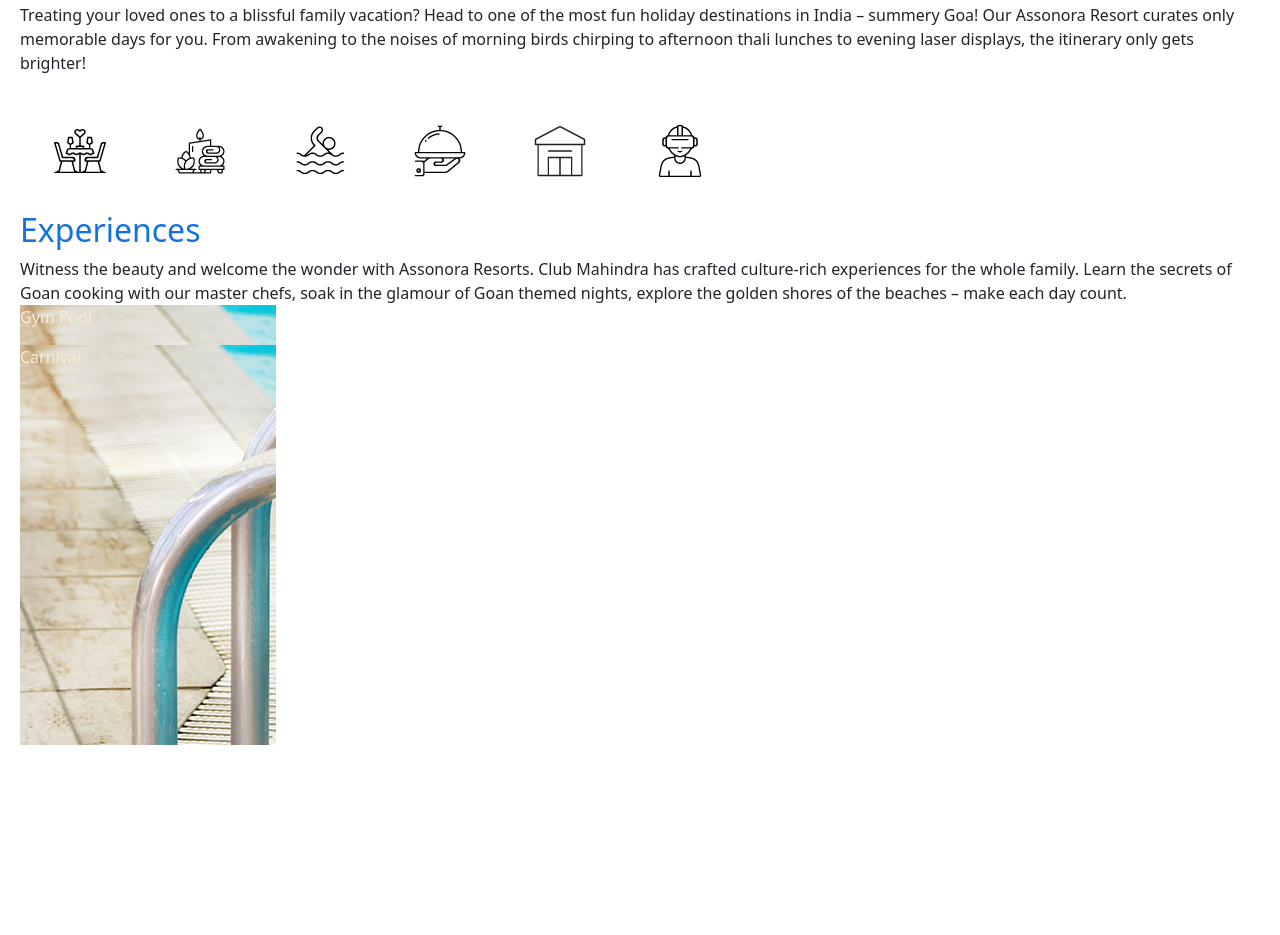
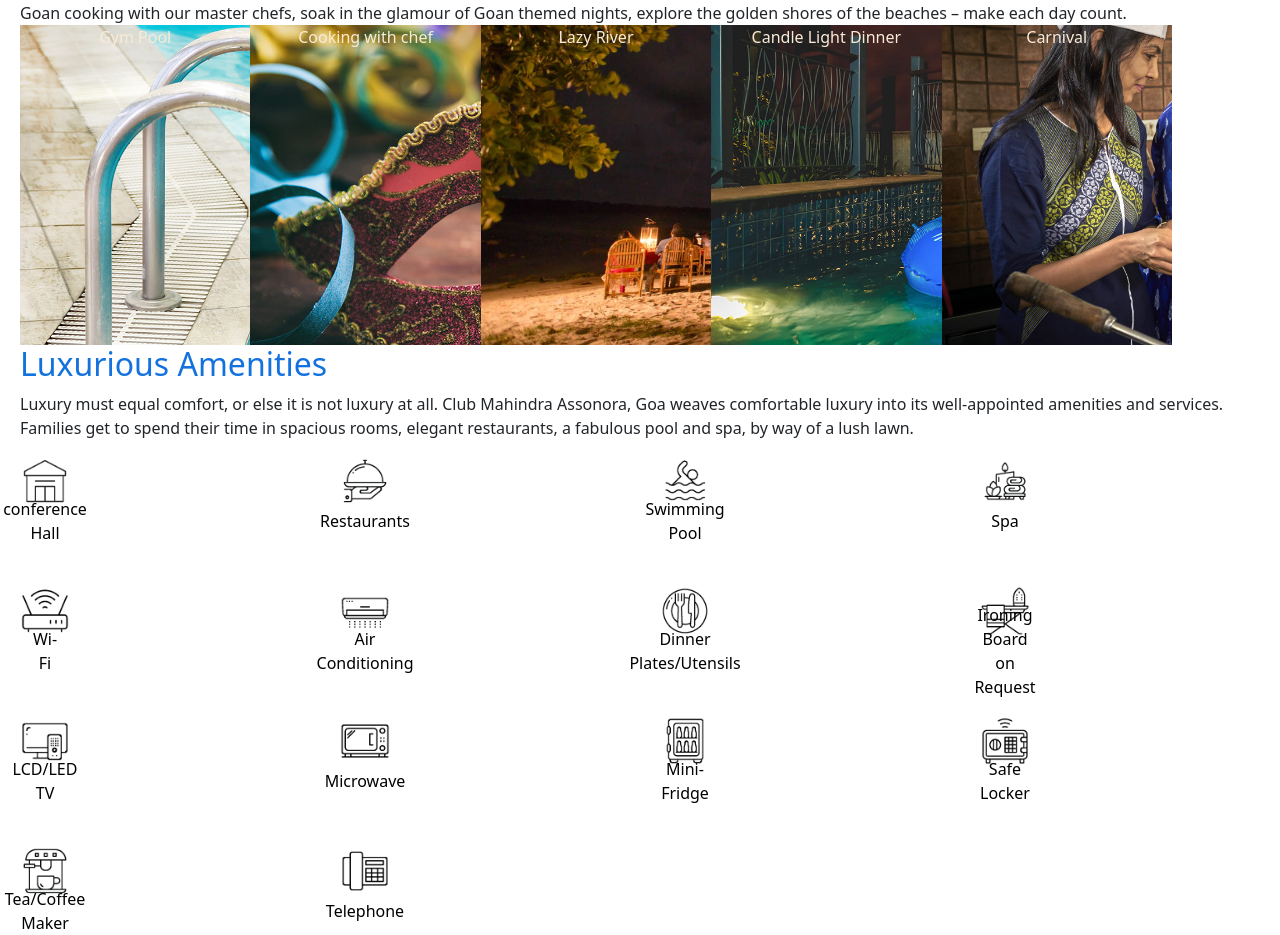
Before and after one commit to SowmyaSajjan/timespro, a plain HTML site: page Club_mahindra/index.html in a window 1280 px wide. Shown: the part 934-1869 px from the top of the page. Before the commit the page ends 1679 px from the top, so only its background shows below. Drawn offline with nearby package versions, Linux system fonts and the light colour scheme.

Commit message:
hands_on_project

```diff
--- a/Club_mahindra/index.html
+++ b/Club_mahindra/index.html
@@ -15,12 +15,13 @@
                     <img src="./assests/images/logo.svg">
                 <div id="nav-bar">
                     <a href="#">Home</a>
-            <a href="#">Rooms</a>
-            <a href="#">Inquiry</a>
+                    <a href="./rooms.html">Rooms</a>
+                    <a href="./inquiry.html">Inquiry</a>
                 </div>
                 </div>
                 <div class="display-3">
-            Club Mahindra Assonara, Goa</div>
+                     Club Mahindra Assonara, Goa
+                </div>
                 <div class="display-4">
                     Bardez, Goa
                 </div>
@@ -55,16 +56,111 @@
             Witness the beauty and welcome the wonder with Assonora Resorts. Club Mahindra has crafted culture-rich experiences for the whole family. Learn the secrets of Goan cooking with our master chefs, soak in the glamour of Goan themed nights, explore the golden shores of the beaches – make each day count.
         </div>
         <div class="img-contain">
-                <div class="img-con">
+            <div class="thumbnail">
             <p>
                Gym Pool
             </p>
-                <div class="img-con">
+            </div>
+            <div class="thumbnail">
+            <p>
+                Cooking with chef
+            </p>
+            </div>
+            <div class="thumbnail">
+            <p>
+                Lazy River
+            </p>
+            </div>
+            <div class="thumbnail">
+            <p>
+                Candle Light Dinner
+            </p>
+            </div>
+            <div class="thumbnail">
             <p>
                 Carnival
             </p>
             </div>
         </div>
+        <div class="section-head h2">
+            Luxurious Amenities
+        </div>
+        <div>
+            Luxury must equal comfort, or else it is not luxury at all. Club Mahindra Assonora,
+            Goa weaves comfortable luxury into its well-appointed amenities and services.
+            Families get to spend their time in spacious rooms, elegant restaurants, a fabulous                 pool and spa, by way of a lush lawn.
+        </div>
+        <div class="icons-desc">
+            <div class="icon-container">
+                <p>
+                    conference Hall
+                </p>
+            </div>
+            <div class="icon-container">
+                <p>
+                    Restaurants
+                </p>
+            </div>
+            <div class="icon-container">
+                <p>
+                    Swimming Pool
+                </p>
+            </div>
+            <div class="icon-container">
+                <p>
+                    Spa
+                </p>
+            </div>
+            <div class="icon-container">
+                <p>
+                    Wi-Fi
+                </p>
+            </div>
+            <div class="icon-container">
+                <p>
+                    Air Conditioning
+                </p>
+            </div>
+            <div class="icon-container">
+                <p>
+                    Dinner Plates/Utensils
+                </p>
+            </div>
+            <div class="icon-container">
+                <p>
+                    Ironing Board on Request
+                </p>
+            </div>
+            <div class="icon-container">
+                <p>
+                    LCD/LED TV
+                </p>
+            </div>
+            <div class="icon-container">
+                <p>
+                    Microwave
+                </p>
+            </div>
+            <div class="icon-container">
+                <p>
+                    Mini-Fridge
+                </p>
+            </div>
+            <div class="icon-container">
+                <p>
+                    Safe Locker
+                </p>
+            </div>
+            <div class="icon-container">
+                <p>
+                    Tea/Coffee Maker
+                </p>
+            </div>
+            <div class="icon-container">
+                <p>
+                    Telephone
+                </p>
+            </div>
         </div>
      </section>
 </body>
--- a/Club_mahindra/styles/home.css
+++ b/Club_mahindra/styles/home.css
@@ -3,15 +3,15 @@ body{
 }
 #header{
 background-image: url('../assests/images/hero.jpg');
-height: 100%;
+height: 60vh;
 background-size: cover;
 color: antiquewhite;
 }
 .overlay{
     width: auto;
-    height: 100%;
+    height: 60vh;
     background-color: black;
-    opacity: 0.6;
+    opacity: 0.7;
     z-index:-4;
 }
 #div-flex{
@@ -42,20 +42,108 @@ color: antiquewhite;
 .section-head{
     color: rgb(19, 114, 222);
 }
-.img-con{
-    background-image: url('../assests/images/Gym\ Pool.jpg');
-    height: 50vh;
-    width: 20vw;
-}
-.img-con>p{
-    color: antiquewhite;
-}
+
 .img-contain{
     display: flex;
+    height: 40vh;
+    width: 100vw;
 }
-.img-contain:nth-child(1){
+.thumbnail{
+    width: 18%;
+    background-size: cover;
+}
+.thumbnail p{
+    color: antiquewhite;
+    text-align: center;
+}
+.thumbnail:nth-child(1){
     background-image: url('../assests/images/Gym\ Pool.jpg');
 }
-.img-contain:nth-child(2){
+.thumbnail:nth-child(2){
     background-image: url('../assests/images/Carnival.jpg');
 }
+.thumbnail:nth-child(3){
+    background-image: url('../assests/images/Candlelight\ Dinner.jpg');
+}
+.thumbnail:nth-child(4){
+    background-image: url('../assests/images/Lazy\ River.jpg');
+}
+.thumbnail:nth-child(5){
+    background-image: url('../assests/images/Cooking\ with\ chef.jpg');
+}
+header{
+    width: 100vw;
+}
+.row{
+    height: 40vh;
+    width: 80vw;
+    column-gap: 20px;
+}
+.row .col{
+    padding: 20px;
+}
+.icons-desc{
+    display: grid;
+    grid-template-columns: repeat(4,1fr);
+    height: 40vh;
+    width: 100vw;
+    margin-top: 1rem;
+}
+.icon-container{
+    width: 50px;
+    height: 50px;
+    margin-bottom: 5rem ;
+    background-size: cover;
+    padding: 20px;
+    display: flex;
+    align-items: center;
+    flex-direction: column;
+    justify-content: center;
+}
+.icon-container p{
+    margin-top: 6rem;
+    color: black;
+    text-align: center;
+}
+.icon-container:nth-child(1){
+    background-image: url('../assests/images/conference\ hall.png');
+}
+.icon-container:nth-child(2){
+    background-image: url('../assests/images/restaurant.png');
+}
+.icon-container:nth-child(3){
+    background-image: url('../assests/images/swim.png');
+}
+.icon-container:nth-child(4){
+    background-image: url('../assests/images/spa.png');
+}
+.icon-container:nth-child(5){
+    background-image: url('../assests/images/wifi.png');
+}
+.icon-container:nth-child(6){
+    background-image: url('../assests/images/ac.png');
+}
+.icon-container:nth-child(7){
+    background-image: url('../assests/images/plates.png');
+}
+.icon-container:nth-child(8){
+    background-image: url('../assests/images/ironing.png');
+}
+.icon-container:nth-child(9){
+    background-image: url('../assests/images/tv.png');
+}
+.icon-container:nth-child(10){
+    background-image: url('../assests/images/microwave.png');
+}
+.icon-container:nth-child(11){
+    background-image: url('../assests/images/fridge.png');
+}
+.icon-container:nth-child(12){
+    background-image: url('../assests/images/sage.png');
+}
+.icon-container:nth-child(13){
+    background-image: url('../assests/images/teamaker.png');
+}
+.icon-container:nth-child(14){
+    background-image: url('../assests/images/telephone.png');
+}
```
Also changed, not shown: Club_mahindra/inquiry.html (added, +49 -0 lines), Club_mahindra/rooms.html (added, +41 -0 lines). Lines whose indentation alone changed are shown as unchanged.
